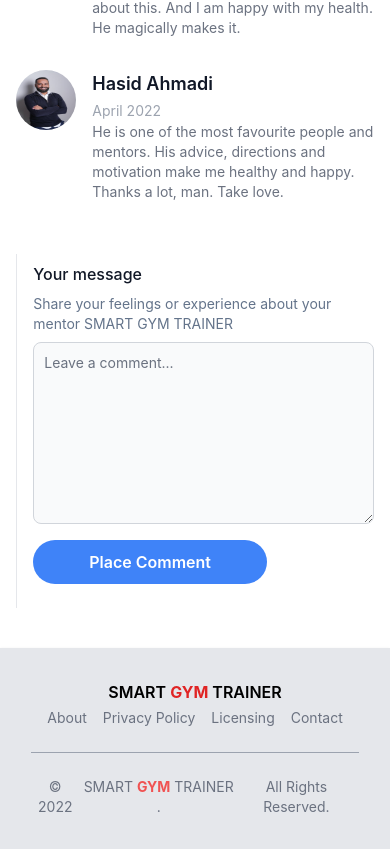
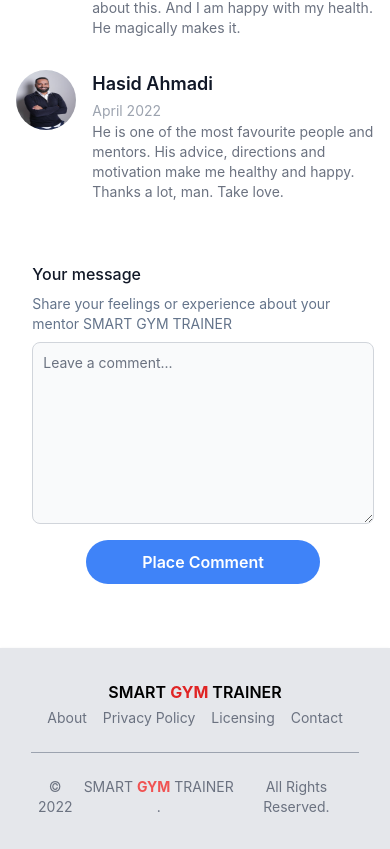
Before and after one commit to amiribnjaman/gym-trainer-service, a React (Create React App) app: page / in a window 390 px wide. Shown: the part 2640-3489 px from the top of the page. Built offline with nearby package versions, Linux system fonts and the light colour scheme.

Commit message:
Comments part responsive checked

```diff
--- a/src/Pages/Home/Comments/Comments.js
+++ b/src/Pages/Home/Comments/Comments.js
@@ -24,13 +24,13 @@ const Comments = () => {
                         userComments.map(userComment => <SingleComment key={comment.id} userComment={userComment} />)
                     }
                 </div>
-                <div className='relative border-l text-left border-gray-200'>
+                <div className='relative md:border-l text-left border-gray-200'>
                     <div className="">
                         <div class="mb-6 ml-4">
                             <label for="message" class="block mb-2 mt-2 text-md font-medium text-gray-900 ">Your message</label>
                             <p className='text-sm text-slate-500 mb-2'>Share your feelings or experience about your mentor SMART GYM TRAINER</p>
                             <textarea id="message" rows="8" class="block p-2.5 w-full text-sm text-gray-900 bg-gray-50 rounded-lg border border-gray-300 focus:ring-blue-400 focus:border-blue-400 " placeholder="Leave a comment..."></textarea>
-                            <button className="block mt-4 bg-blue-500 text-white font-semibold rounded-full px-14 py-2.5 hover:bg-blue-600">Place Comment</button>
+                            <button className="block mx-auto md:mx-0 mt-4 bg-blue-500 text-white font-semibold rounded-full px-14 py-2.5 hover:bg-blue-600">Place Comment</button>
                         </div>
                     </div>
                 </div>
```
